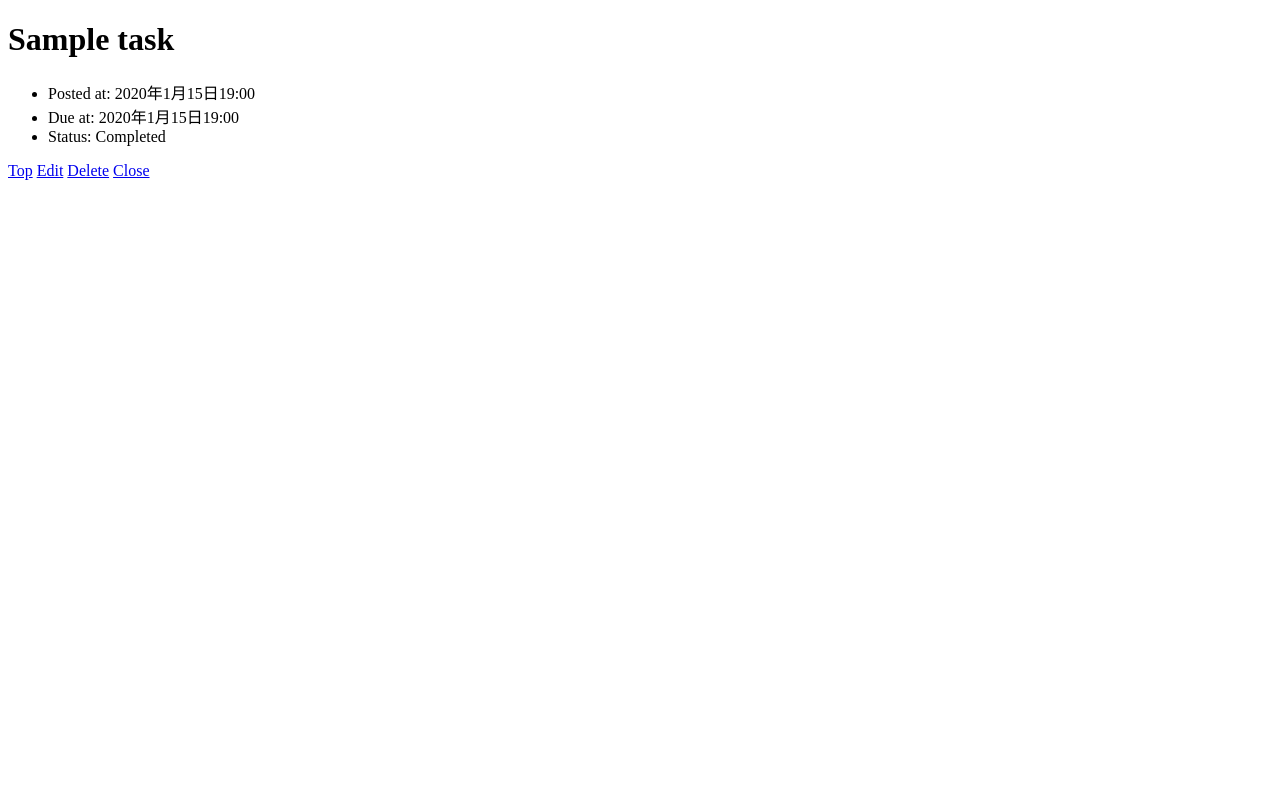
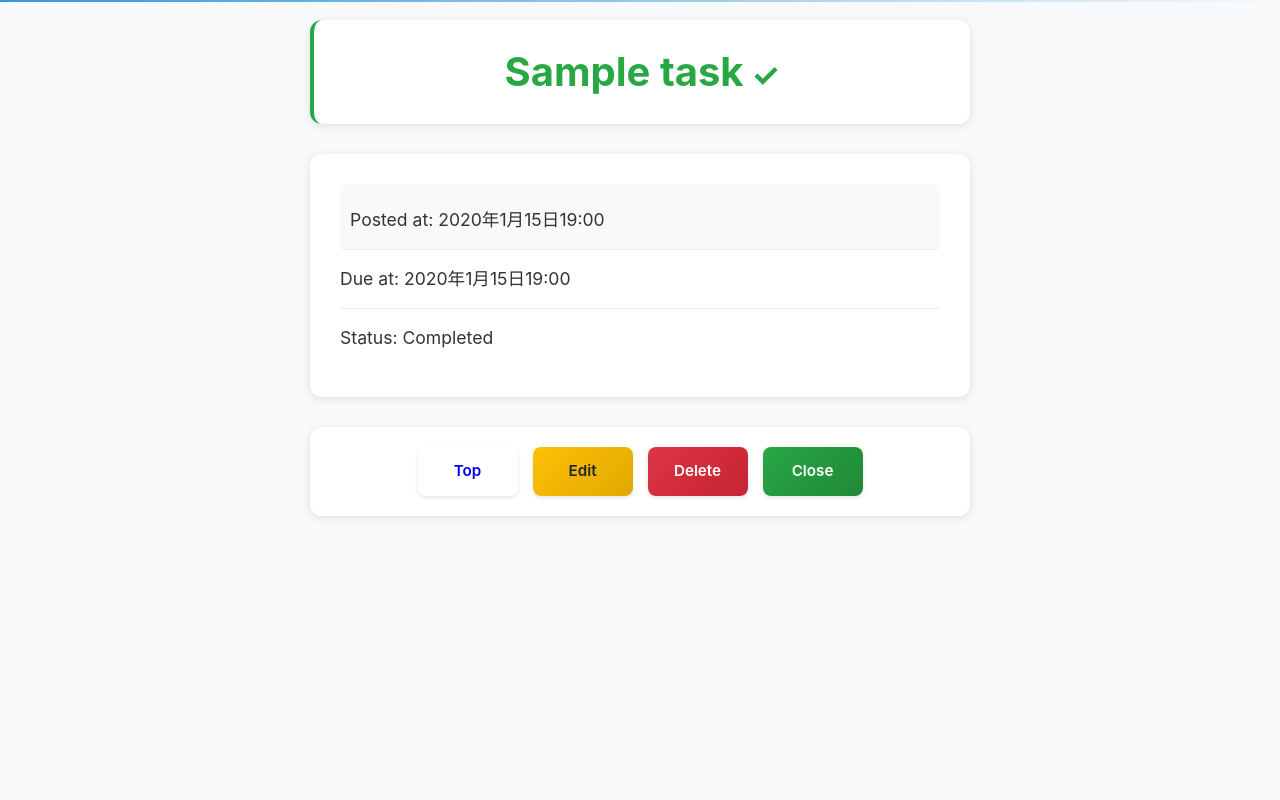
Before and after one commit to riku546/django-test-exercise, a Django app: page /1/ in a window 1280 px wide. Run offline with Django 5.2, Linux system fonts and the light colour scheme; tables that the repository leaves empty hold one stand-in row (values such as "Sample post").

Commit message:
detail.htmlのcssを追加

```diff
--- a/config/settings.py
+++ b/config/settings.py
@@ -117,6 +117,11 @@ USE_TZ = True
 
 STATIC_URL = 'static/'
 
+STATICFILES_DIRS = [
+    BASE_DIR / "todo" / "static",
+]
+
+
 # Default primary key field type
 # https://docs.djangoproject.com/en/5.2/ref/settings/#default-auto-field
 
--- /dev/null
+++ b/todo/static/css/detail.css
@@ -0,0 +1,293 @@
+/* Reset and Base Styles */
+* {
+  margin: 0;
+  padding: 0;
+  box-sizing: border-box;
+}
+
+body {
+  font-family: -apple-system, BlinkMacSystemFont, 'Segoe UI', Roboto, Oxygen, Ubuntu, Cantarell, sans-serif;
+  line-height: 1.6;
+  color: #333;
+  background-color: #f8f9fa;
+  padding: 20px;
+  max-width: 700px;
+  margin: 0 auto;
+  min-height: 100vh;
+}
+
+/* Page Header */
+h1 {
+  color: #2c3e50;
+  font-size: 2.5em;
+  font-weight: 700;
+  margin-bottom: 30px;
+  text-align: center;
+  padding: 20px;
+  background: white;
+  border-radius: 12px;
+  box-shadow: 0 2px 10px rgba(0, 0, 0, 0.1);
+  border-left: 4px solid #3498db;
+}
+
+/* Task Details Container */
+ul {
+  list-style: none;
+  background: white;
+  padding: 30px;
+  border-radius: 12px;
+  box-shadow: 0 2px 10px rgba(0, 0, 0, 0.1);
+  margin-bottom: 30px;
+}
+
+ul li {
+  display: flex;
+  justify-content: space-between;
+  align-items: center;
+  padding: 15px 0;
+  border-bottom: 1px solid #eee;
+  font-size: 1.1em;
+}
+
+ul li:last-child {
+  border-bottom: none;
+}
+
+ul li:before {
+  content: none;
+}
+
+/* Detail Item Styling */
+ul li strong {
+  color: #2c3e50;
+  font-weight: 600;
+  min-width: 120px;
+}
+
+ul li span {
+  color: #666;
+  flex: 1;
+  text-align: right;
+}
+
+/* Status-specific Styling */
+ul li:contains("Posted at") strong:before {
+  content: "📅 ";
+  margin-right: 5px;
+}
+
+ul li:contains("Due at") strong:before {
+  content: "⏰ ";
+  margin-right: 5px;
+}
+
+ul li:contains("Status") strong:before {
+  content: "📊 ";
+  margin-right: 5px;
+}
+
+/* Status Badge Styling */
+ul li:contains("Completed") {
+  background: linear-gradient(135deg, #d4edda, #c3e6cb);
+  border-radius: 8px;
+  padding: 15px 20px;
+  border-left: 4px solid #28a745;
+}
+
+ul li:contains("Not Completed") {
+  background: linear-gradient(135deg, #f8d7da, #f5c6cb);
+  border-radius: 8px;
+  padding: 15px 20px;
+  border-left: 4px solid #dc3545;
+}
+
+ul li:contains("Completed") span {
+  color: #155724;
+  font-weight: 600;
+}
+
+ul li:contains("Not Completed") span {
+  color: #721c24;
+  font-weight: 600;
+}
+
+/* Action Buttons Container */
+div {
+  display: flex;
+  gap: 15px;
+  flex-wrap: wrap;
+  justify-content: center;
+  padding: 20px;
+  background: white;
+  border-radius: 12px;
+  box-shadow: 0 2px 10px rgba(0, 0, 0, 0.1);
+}
+
+/* Action Button Styles */
+div a {
+  text-decoration: none;
+  padding: 12px 24px;
+  border-radius: 8px;
+  font-weight: 600;
+  text-align: center;
+  min-width: 100px;
+  transition: all 0.3s ease;
+  box-shadow: 0 2px 4px rgba(0, 0, 0, 0.1);
+  font-size: 0.95em;
+}
+
+/* Top Button */
+div a[href*="index"] {
+  background: linear-gradient(135deg, #6c757d, #5a6268);
+  color: white;
+}
+
+div a[href*="index"]:hover {
+  background: linear-gradient(135deg, #5a6268, #495057);
+  transform: translateY(-2px);
+  box-shadow: 0 4px 8px rgba(108, 117, 125, 0.3);
+}
+
+/* Edit Button */
+div a[href*="update"] {
+  background: linear-gradient(135deg, #ffc107, #e0a800);
+  color: #212529;
+}
+
+div a[href*="update"]:hover {
+  background: linear-gradient(135deg, #e0a800, #d39e00);
+  transform: translateY(-2px);
+  box-shadow: 0 4px 8px rgba(255, 193, 7, 0.3);
+}
+
+/* Delete Button */
+div a[href*="delete"] {
+  background: linear-gradient(135deg, #dc3545, #c82333);
+  color: white;
+}
+
+div a[href*="delete"]:hover {
+  background: linear-gradient(135deg, #c82333, #bd2130);
+  transform: translateY(-2px);
+  box-shadow: 0 4px 8px rgba(220, 53, 69, 0.3);
+}
+
+/* Close Button */
+div a[href*="close"] {
+  background: linear-gradient(135deg, #28a745, #218838);
+  color: white;
+}
+
+div a[href*="close"]:hover {
+  background: linear-gradient(135deg, #218838, #1e7e34);
+  transform: translateY(-2px);
+  box-shadow: 0 4px 8px rgba(40, 167, 69, 0.3);
+}
+
+/* Active State for All Buttons */
+div a:active {
+  transform: translateY(0);
+}
+
+/* Focus Styles for Accessibility */
+div a:focus {
+  outline: 2px solid #3498db;
+  outline-offset: 2px;
+}
+
+/* Responsive Design */
+@media (max-width: 600px) {
+  body {
+    padding: 15px;
+  }
+
+  h1 {
+    font-size: 2em;
+    padding: 15px;
+  }
+
+  ul {
+    padding: 20px;
+  }
+
+  ul li {
+    flex-direction: column;
+    align-items: flex-start;
+    gap: 5px;
+  }
+
+  ul li span {
+    text-align: left;
+  }
+
+  div {
+    flex-direction: column;
+    gap: 10px;
+  }
+
+  div a {
+    width: 100%;
+    min-width: auto;
+  }
+}
+
+/* Enhanced Visual Feedback */
+@keyframes fadeIn {
+  from {
+    opacity: 0;
+    transform: translateY(20px);
+  }
+  to {
+    opacity: 1;
+    transform: translateY(0);
+  }
+}
+
+h1, ul, div {
+  animation: fadeIn 0.6s ease-out;
+}
+
+ul:nth-child(2) {
+  animation-delay: 0.1s;
+}
+
+div:nth-child(3) {
+  animation-delay: 0.2s;
+}
+
+/* Task Title Styling Based on Status */
+body.completed h1 {
+  color: #28a745;
+  border-left-color: #28a745;
+}
+
+body.completed h1:after {
+  content: " ✓";
+  color: #28a745;
+  font-size: 0.8em;
+}
+
+/* Additional Detail Styling */
+ul li:first-child {
+  border-top: 2px solid #f8f9fa;
+  padding-top: 20px;
+}
+
+ul li:first-child:before {
+  content: "";
+  position: absolute;
+  left: 0;
+  top: 0;
+  width: 100%;
+  height: 2px;
+  background: linear-gradient(90deg, #3498db, transparent);
+}
+
+/* Hover Effects for Detail Items */
+ul li:hover {
+  background-color: #f8f9fa;
+  padding-left: 10px;
+  padding-right: 10px;
+  border-radius: 6px;
+  transition: all 0.3s ease;
+}
--- a/todo/templates/todo/detail.html
+++ b/todo/templates/todo/detail.html
@@ -6,9 +6,10 @@
     <title>To Do Application</title>
     <meta charset="UTF-8">
     <meta name="author" content="INIAD">
+    <link rel="stylesheet" type="text/css" href="{% static 'css/detail.css' %}">
   </head>
 
-  <body>
+  <body{% if task.completed %} class="completed"{% endif %}>
     <h1>{{ task.title }}</h1>
     <ul>
       <li>Posted at: {{ task.posted_at }}</li>
```
